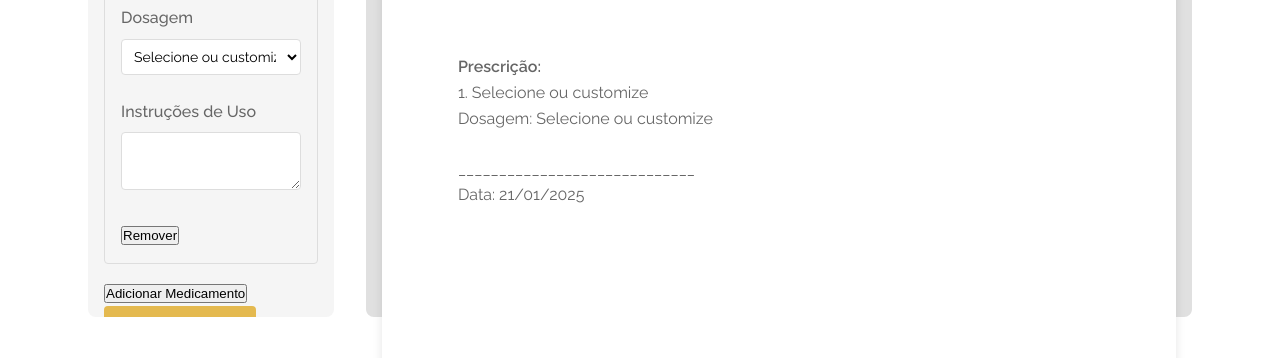
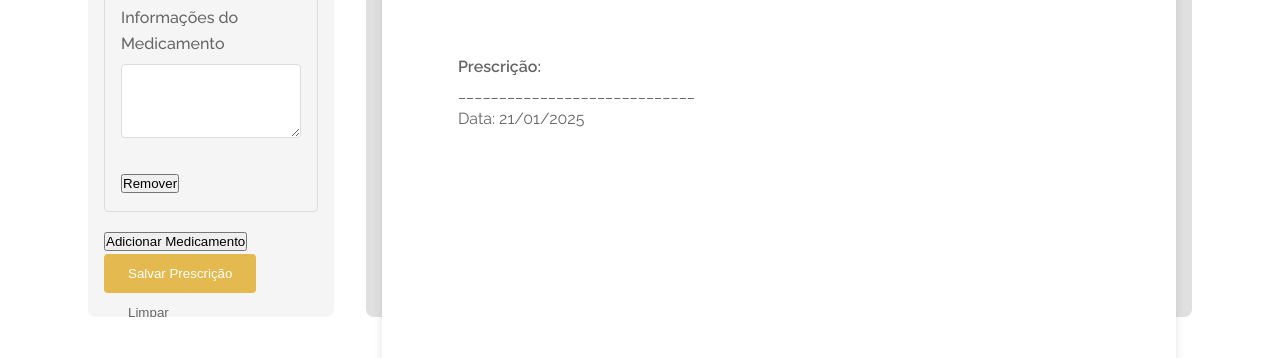
Before and after one commit to alandema/flask_medPrescription, a Flask app: template templates/create_prescription.html in a window 1280 px wide. Shown: the part 599-957 px from the top of the page. Run offline with Flask 3, Linux system fonts and the light colour scheme; the template is opened without the code that fills it, so the values that code supplies are empty; parts of the project's set-up code (start-up, migrations or seed data) failed here and were passed over; some web fonts are replaced.

Commit message:
added medications list

```diff
--- a/main/routes.py
+++ b/main/routes.py
@@ -2,6 +2,7 @@ from flask import current_app, render_template, request, redirect, url_for, flas
 from .database import db, Patients, Prescriptions
 from datetime import datetime
 from .utils.professional_info import get_professional_info
+from .utils.medication_list import get_medications
 
 
 @current_app.route('/')
@@ -56,7 +57,7 @@ def create_prescription():
     return render_template(
         'create_prescription.html',
         patients=Patients.query.all(),  # Implement this function
-        medications=["a", "b", "c"],  # Implement this function
+        medications=get_medications(),  # Implement this function
         dosages=["a", "b", "c"],  # Implement this function
         cid_list=["a", "b", "c"],  # Implement this function
         doctor=get_professional_info(),  # Implement this function
--- /dev/null
+++ b/main/utils/medication_list.py
@@ -0,0 +1,5 @@
+from ..database import Medications
+
+def get_medications():
+    medications = Medications.query.all()
+    return medications
--- a/static/js/create_prescription.js
+++ b/static/js/create_prescription.js
@@ -34,13 +34,25 @@ function toggleCustomDosage(select) {
 function addMedication() {
     const template = document.querySelector('.medication-entry').cloneNode(true);
     template.querySelector('.medication-select').value = '';
-    template.querySelector('.dosage-select').value = '';
-    template.querySelector('.usage-instructions').value = '';
+    template.querySelector('.medication-info').value = '';
     document.getElementById('medications_list').appendChild(template);
+    updatePreview();
 }
 
 function removeMedication(button) {
     button.closest('.medication-entry').remove();
+    updatePreview();
+}
+
+function updateMedicationInfo(select) {
+    const infoInput = select.closest('.medication-entry').querySelector('.medication-info');
+    if (select.value) {
+        // Fetch medication info based on selected value and update the text input
+        // For now, we'll just use the medication name as an example
+        infoInput.value = select.options[select.selectedIndex].text;
+    } else {
+        infoInput.value = '';
+    }
     updatePreview();
 }
 
@@ -67,21 +79,15 @@ function updatePreview() {
 
     document.querySelectorAll('.medication-entry').forEach((entry, index) => {
         const medSelect = entry.querySelector('.medication-select');
-        const customMed = entry.querySelector('.custom-medication');
-        const dosageSelect = entry.querySelector('.dosage-select');
-        const customDosage = entry.querySelector('.custom-dosage');
-        const instructions = entry.querySelector('.usage-instructions');
+        const medInfo = entry.querySelector('.medication-info');
 
-        const medName = medSelect.value === 'custom' ? customMed.value :
-            medSelect.options[medSelect.selectedIndex]?.text;
-        const dosage = dosageSelect.value === 'custom' ? customDosage.value :
-            dosageSelect.options[dosageSelect.selectedIndex]?.text;
+        const medName = medSelect.options[medSelect.selectedIndex]?.text || 'Medicamento personalizado';
+        const info = medInfo.value;
 
-        if (medName) {
+        if (info) {
             medicationsPreview.innerHTML += `
                 <p>${index + 1}. ${medName}</p>
-                ${dosage ? `<p>Dosagem: ${dosage}</p>` : ''}
-                ${instructions.value ? `<p>Instruções: ${instructions.value}</p>` : ''}
+                <p>Informações: ${info}</p>
                 <br>
             `;
         }
@@ -90,3 +96,7 @@ function updatePreview() {
 
 // Initial preview update
 document.addEventListener('DOMContentLoaded', updatePreview);
+
+document.querySelector('.medication-info').addEventListener('focusout', function() {
+    updatePreview();
+});
--- a/templates/create_prescription.html
+++ b/templates/create_prescription.html
@@ -51,36 +51,19 @@
                         <div class="form-group">
                             <label>Medicamento</label>
                             <div class="medication-input">
-                                <select class="medication-select" onchange="toggleCustomMedication(this)">
+                                <select class="medication-select" onchange="updateMedicationInfo(this)">
                                     <option value="">Selecione ou customize</option>
-                                    <option value="custom">Customizar</option>
                                     {% for med in medications %}
                                     <option value="{{ med.id }}">{{ med.name }}</option>
                                     {% endfor %}
                                 </select>
-                                <input type="text" class="custom-medication hidden" placeholder="Nome do medicamento">
                             </div>
                         </div>
+                        <div class="form-group">
+                            <label>Informações do Medicamento</label>
+                            <textarea class="medication-info" rows="3"></textarea>
 
-                        <div class="form-group">
-                            <label>Dosagem</label>
-                            <div class="dosage-input">
-                                <select class="dosage-select" onchange="toggleCustomDosage(this)">
-                                    <option value="">Selecione ou customize</option>
-                                    <option value="custom">Customizar</option>
-                                    {% for dosage in dosages %}
-                                    <option value="{{ dosage.id }}">{{ dosage.description }}</option>
-                                    {% endfor %}
-                                </select>
-                                <input type="text" class="custom-dosage hidden" placeholder="Dosagem personalizada">
-                            </div>
                         </div>
-
-                        <div class="form-group">
-                            <label>Instruções de Uso</label>
-                            <textarea class="usage-instructions" rows="2" onchange="updatePreview()"></textarea>
-                        </div>
-
                         <button type="button" class="btn-remove" onclick="removeMedication(this)">Remover</button>
                     </div>
                 </div>
```
Also changed, not shown: main/database.py (+7 -0 lines), populate_db.py (+19 -3 lines).
